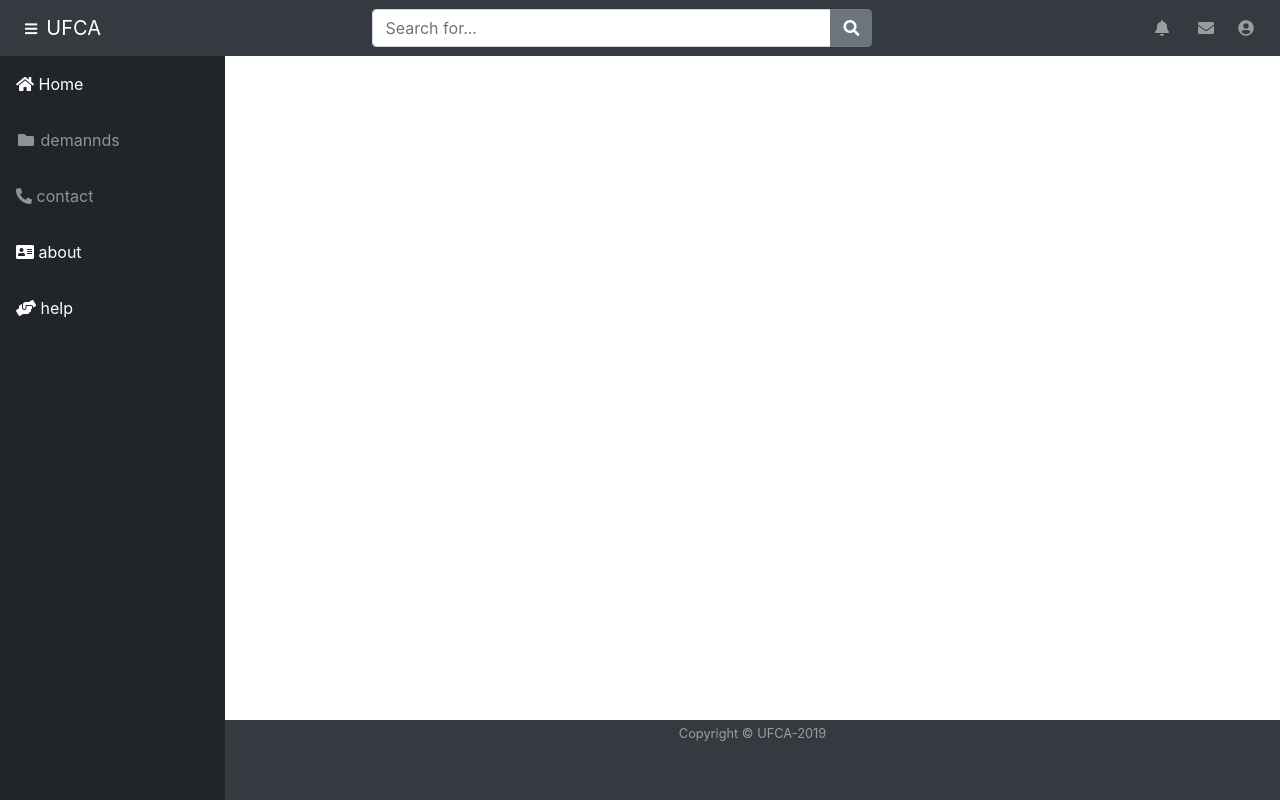
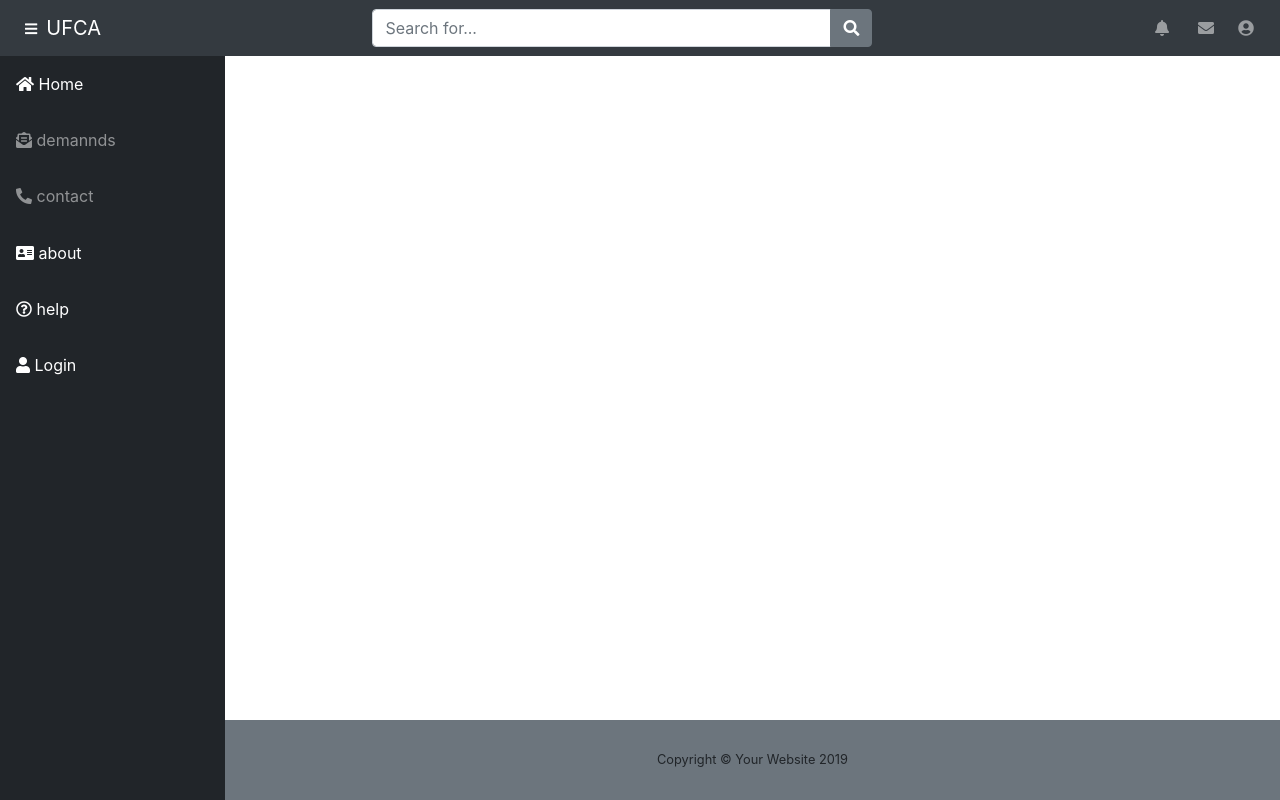
Before and after one commit to hugogomess/ufca-sgd, an Angular app: page / in a window 1280 px wide. Built offline with nearby package versions, Linux system fonts and the light colour scheme.

Commit message:
Footer and icons sidebar

```diff
--- a/src/app/statics/components/footer/footer.component.html
+++ b/src/app/statics/components/footer/footer.component.html
@@ -1,5 +1,7 @@
-<footer class="sticky-footer bg-dark text-white-50">
-    <div class="container text-center">
-      <small>Copyright &copy; UFCA-2019</small>
-    </div>
-  </footer>
+     <footer class="sticky-footer bg-secondary">
+        <div class="container my-auto">
+          <div class="copyright text-center my-auto">
+            <span>Copyright &copy; Your Website 2019</span>
+          </div>
+        </div>
+      </footer>
--- a/src/app/statics/components/header/header.component.html
+++ b/src/app/statics/components/header/header.component.html
@@ -1,4 +1,3 @@
-
 <nav class="navbar navbar-expand navbar-dark bg-dark static-top">
 
 		<button class="btn btn-link btn-sm text-white order-1 order-sm-0" id="sidebarToggle" href="#">
@@ -7,7 +6,6 @@
 		<a class="navbar-brand mr-1" href="#">UFCA</a>
 
 		<!-- Navbar Search -->
-
 		<form class="d-none d-md-inline-block form-inline mx-auto" style="width: 500px;">
 			<div class="input-group">
 				<input type="text" class="form-control" placeholder="Search for..." aria-label="Search" aria-describedby="basic-addon2">
--- a/src/app/statics/components/sidebar/sidebar.component.html
+++ b/src/app/statics/components/sidebar/sidebar.component.html
@@ -1,4 +1,4 @@
-<ul class="sidebar navbar-nav" style="width: 10px;">
+<ul class="sidebar navbar-nav">
 		<li class="nav-item active">
 			<a class="nav-link" href="#">
 				<i class="fas fa-home"></i>
@@ -7,7 +7,7 @@
 		</li>
 		<li class="nav-item">
 			<a class="nav-link" href="#">
-				<i class="fas fa-fw fa-folder"></i>
+			   <i class="fas fa-envelope-open-text"></i>
 				<span> demannds</span></a>
 			</li>
 			<li class="nav-item">
@@ -15,7 +15,7 @@
 					<i class="fas fa-phone-alt"></i>
 					<span> contact</span></a>
 				</li>
-
+			<hr class="sidebar-divider my-0">
 				<li class="nav-item active">
 					<a class="nav-link" href="#">
 						<i class="fas fa-address-card"></i>
@@ -24,8 +24,14 @@
 				</li>
 				<li class="nav-item active">
 					<a class="nav-link" href="#">
-						<i class="fas fa-hands-helping"></i>
+						<i class="far fa-question-circle"></i>
 						<span> help</span>
 					</a>
 				</li>
+				<li class="nav-item active">
+					<a class="nav-link" href="#">
+						<i class="fas fa-user"></i>
+						<span> Login</span>
+					</a>
+				</li>
 			</ul>
```
